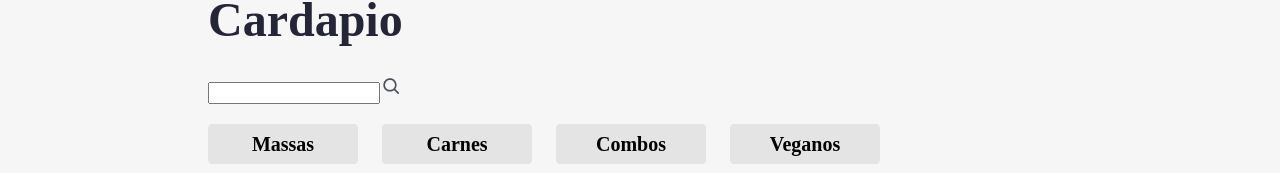
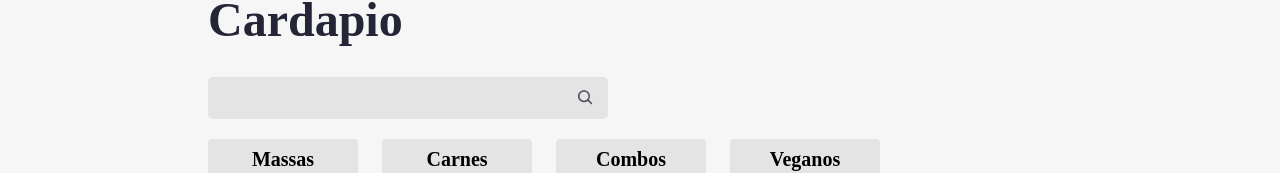
Before and after one commit to joaoricardoM/restaurant, a React (Create React App) app: page / in a window 1280 px wide. Shown: the part 522-695 px from the top of the page. Built offline with nearby package versions, Linux system fonts and the light colour scheme; a web font is replaced by a local one.

Commit message:
bug fixed

```diff
--- a/src/pages/Buscador/index.tsx
+++ b/src/pages/Buscador/index.tsx
@@ -9,7 +9,7 @@ interface Props {
 
 export default function Buscardor({ busca, setBusca }: Props) {
   return (
-    <div className={styles.Buscador}>
+    <div className={styles.buscador}>
       <input value={busca} onChange={(event) => setBusca(event.target.value)} />
       <CgSearch size={20} color="#4C4D5E" />
     </div>
```
